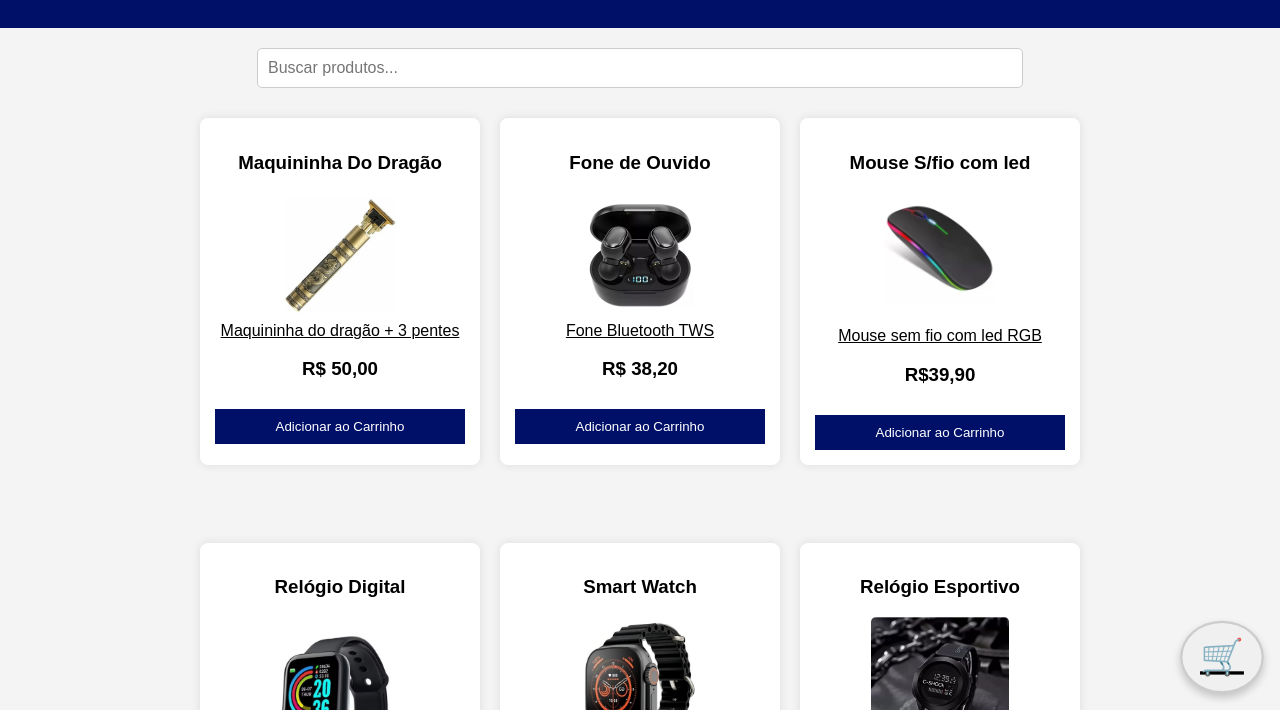
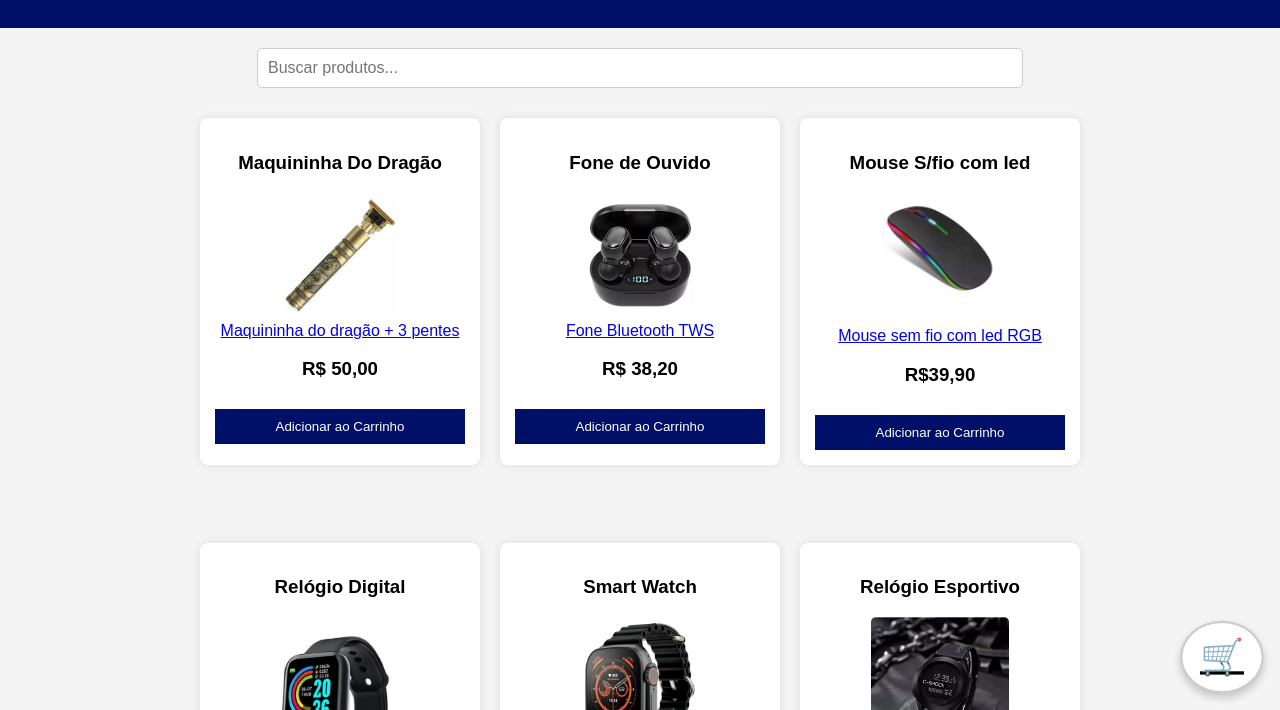
Before and after one commit to malmalff/ifinitty-tech, a plain HTML site: page index.html in a window 1280 px wide. In both pictures the pointer is over the link "Ver carrinho". Shown: the part 90-800 px from the top of the page. Drawn offline with Linux system fonts and the light colour scheme.

Commit message:
Update index.css

```diff
--- a/index.css
+++ b/index.css
@@ -22,7 +22,7 @@ body {
 
         .floating-cart:hover {
             transform: scale(1.1);
-            background-color: #f0f0f0;
+            background-color: #h1h1;
         }
 
         .logo-top-right {
@@ -35,7 +35,7 @@ body {
         }
 
         a {
-            color: inherit;         /* Usa a cor do elemento pai */
+            color: #red;         /* Usa a cor do elemento pai */
 
         }
 
```
